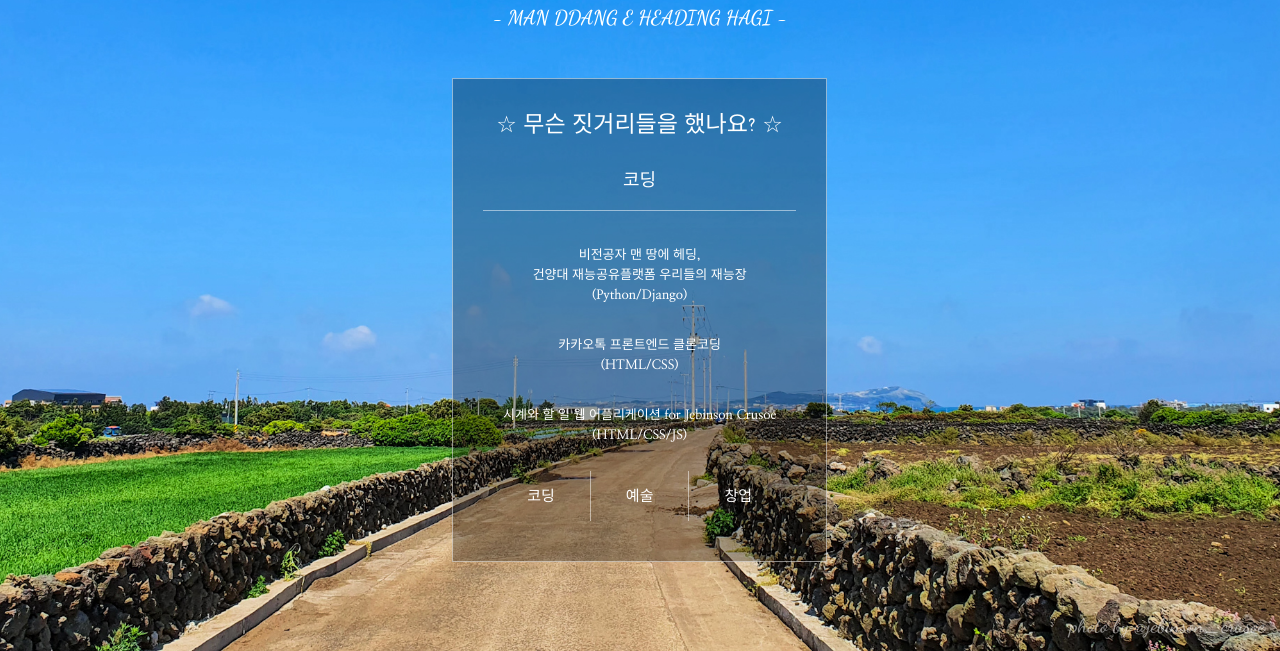
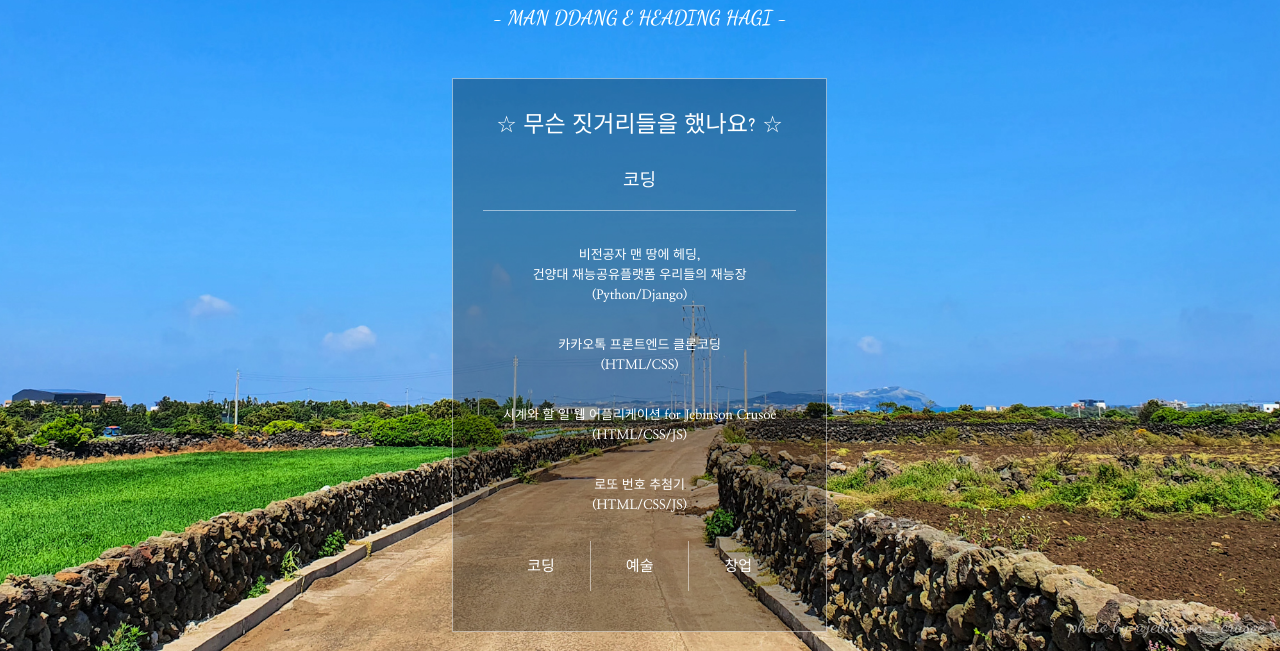
Before and after one commit to vangona/gona-url-page, a plain HTML site: page index.html in a window 1280 px wide. Both pictures are taken after a click on the element "코딩". Shown: the part 149-800 px from the top of the page. Drawn offline with Linux system fonts and the light colour scheme.

Commit message:
update url 2021.05.15

```diff
--- a/index.html
+++ b/index.html
@@ -36,6 +36,11 @@
             <li class="link-list">
               <a href="https://vangona.github.io/js-basic-clock/"
                 >시계와 할 일 웹 어플리케이션 for Jebinson Crusoe<br />(HTML/CSS/JS)</a
+              >
+            </li>
+            <li class="link-list">
+              <a href="https://vangona.github.io/js-lotto/"
+                >로또 번호 추첨기<br />(HTML/CSS/JS)</a
               >
             </li>
           </ul>
```
